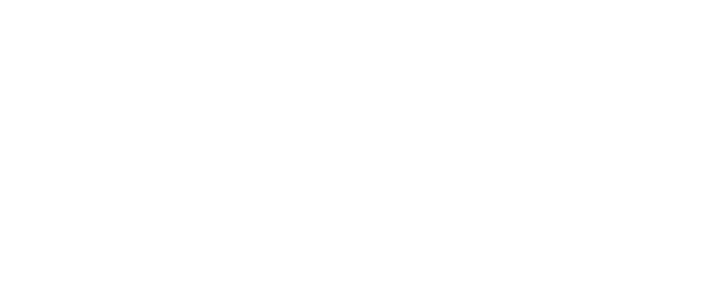
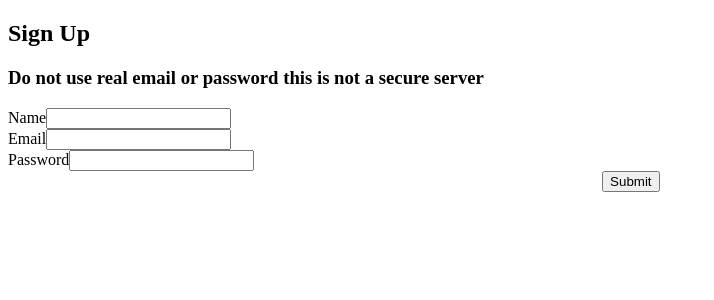
Before and after one commit to NateMail/manager-client, a React (Create React App) app: page /signup in a window 1280 px wide. Shown: the top 300 px of the page, without its empty margins (0-714 px from the left). Built offline with nearby package versions, Linux system fonts and the light colour scheme.

Commit message:
Sign in and Sign up

```diff
--- a/package.json
+++ b/package.json
@@ -6,6 +6,7 @@
     "@testing-library/jest-dom": "^4.2.4",
     "@testing-library/react": "^9.5.0",
     "@testing-library/user-event": "^7.2.1",
+    "dotenv": "^8.2.0",
     "lodash": "^4.17.15",
     "react": "^16.13.1",
     "react-dom": "^16.13.1",
--- /dev/null
+++ b/src/Components/auth/index.js
@@ -0,0 +1,59 @@
+export const signup = (user) => {
+  return fetch(`http://localhost:8000/signup`, {
+    method: "POST",
+    headers: {
+      Accept: "application/json",
+      "Content-Type": "application/json",
+    },
+    body: JSON.stringify(user),
+  })
+    .then((response) => {
+      return response.json();
+    })
+    .catch((error) => console.log(error));
+};
+
+export const signin = (user) => {
+  return fetch(`http://localhost:8000/signin`, {
+    method: "POST",
+    headers: {
+      Accept: "application/json",
+      "Content-Type": "application/json",
+    },
+    body: JSON.stringify(user),
+  })
+    .then((response) => {
+      return response.json();
+    })
+    .catch((error) => console.log(error));
+};
+
+export const authenticate = (jwt, next) => {
+  if (typeof window !== "undefined") {
+    localStorage.setItem("jwt", JSON.stringify(jwt));
+    next();
+  }
+};
+
+export const signout = (next) => {
+  if (typeof window !== "undefined") localStorage.removeItem("jwt");
+  next();
+  return fetch(`http://localhost:8000/signout`, {
+    method: "GET",
+  })
+    .then((response) => {
+      return response.json();
+    })
+    .catch((error) => console.log(error));
+};
+
+export const isAuthenticated = () => {
+  if (typeof window == "undefined") {
+    return false;
+  }
+  if (localStorage.getItem("jwt")) {
+    return JSON.parse(localStorage.getItem("jwt"));
+  } else {
+    return false;
+  }
+};
--- /dev/null
+++ b/src/Components/user/SignIn.js
@@ -0,0 +1,99 @@
+import React, { Component } from "react";
+import { Redirect } from "react-router-dom";
+import { signin, authenticate } from "../auth";
+
+class Signin extends Component {
+  constructor() {
+    super();
+    this.state = {
+      email: "",
+      password: "",
+      error: "",
+      redirectToRefer: false,
+      loading: false,
+    };
+  }
+
+  handleChange = (name) => (event) => {
+    this.setState({ error: "" });
+    this.setState({ [name]: event.target.value });
+  };
+
+  clickSubmit = (event) => {
+    event.preventDefault();
+    this.setState({ loading: true });
+    const { email, password } = this.state;
+
+    const user = {
+      email,
+      password,
+    };
+    signin(user).then((data) => {
+      if (data.error) {
+        this.setState({ error: data.error, loading: false });
+      } else {
+        authenticate(data, () => {
+          this.setState({ redirectToRefer: true });
+        });
+      }
+    });
+  };
+
+  render() {
+    const { email, password, error, redirectToRefer, loading } = this.state;
+    if (redirectToRefer) {
+      return <Redirect to="/" />;
+    }
+    return (
+      <div>
+        <h2>Sign In</h2>
+        <h3>Do not use real email or password this is not a secure server</h3>
+
+        <div
+          className="alert alert-danger"
+          style={{ display: error ? "" : "none" }}
+        >
+          {error}
+        </div>
+
+        {loading ? (
+          <div className="jumbotron text-center">
+            <h2>Loading...</h2>
+          </div>
+        ) : (
+          ""
+        )}
+
+        <form>
+          <div className="form-group">
+            <label>Email</label>
+            <input
+              onChange={this.handleChange("email")}
+              type="text"
+              className="form-control"
+              value={email}
+            />
+          </div>
+          <div className="form-group">
+            <label>Password</label>
+            <input
+              onChange={this.handleChange("password")}
+              type="password"
+              className="form-control"
+              value={password}
+            />
+          </div>
+          <button
+            onClick={this.clickSubmit}
+            className="btn btn-raised btn-primary"
+            style={{ margin: "0px 47%" }}
+          >
+            Submit
+          </button>
+        </form>
+      </div>
+    );
+  }
+}
+
+export default Signin;
--- /dev/null
+++ b/src/Components/user/SignUp.js
@@ -0,0 +1,108 @@
+import React, { Component } from "react";
+import { signup } from "../auth";
+import { Link } from "react-router-dom";
+
+class Signup extends Component {
+  constructor() {
+    super();
+    this.state = {
+      name: "",
+      email: "",
+      password: "",
+      error: "",
+      open: false,
+    };
+  }
+
+  handleChange = (name) => (event) => {
+    this.setState({ error: "" });
+    this.setState({ [name]: event.target.value });
+  };
+
+  clickSubmit = (event) => {
+    event.preventDefault();
+
+    const { name, email, password } = this.state;
+
+    const user = {
+      name,
+      email,
+      password,
+    };
+    signup(user).then((data) => {
+      if (data.error) this.setState({ error: data.error });
+      else
+        this.setState({
+          error: "",
+          name: "",
+          email: "",
+          password: "",
+          open: true,
+        });
+    });
+  };
+
+  render() {
+    const { name, email, password, error, open } = this.state;
+    return (
+      <div>
+        <h2>Sign Up</h2>
+        <h3>Do not use real email or password this is not a secure server</h3>
+
+        <div
+          className="alert alert-primary"
+          style={{ display: error ? "" : "none" }}
+        >
+          {error}
+        </div>
+
+        <div
+          className="alert alert-info"
+          style={{ display: open ? "" : "none" }}
+        >
+          New Account successfully created. Please{" "}
+          <Link to="/signin">Sign In</Link>
+        </div>
+
+        <form>
+          <div>
+            <label>Name</label>
+            <input
+              onChange={this.handleChange("name")}
+              type="text"
+              className="form-control"
+              value={name}
+            />
+          </div>
+          <div>
+            <label>Email</label>
+            <input
+              onChange={this.handleChange("email")}
+              type="text"
+              className="form-control"
+              value={email}
+            />
+          </div>
+          <div>
+            <label>Password</label>
+            <input
+              onChange={this.handleChange("password")}
+              type="password"
+              className="form-control"
+              value={password}
+            />
+          </div>
+          <button
+            onClick={this.clickSubmit}
+            className="btn btn-raised btn-primary"
+            style={{ margin: "0px 47%" }}
+          >
+            Submit
+          </button>
+        </form>
+      </div>
+    );
+  }
+}
+
+export default Signup;
--- a/src/MainRouter.js
+++ b/src/MainRouter.js
@@ -1,11 +1,15 @@
 import React from "react";
 import { Route, Switch } from "react-router-dom";
 import Home from "../src/Components/Home";
+import SignUp from "../src/Components/user/SignUp";
+import SignIn from "../src/Components/user/SignIn";
 
 const MainRouter = () => (
   <div>
     <Switch>
       <Route exact path="/" component={Home} />
+      <Route exact path="/signup" component={SignUp} />
+      <Route exact path="/signin" component={SignIn} />
     </Switch>
   </div>
 );
```
Also changed, not shown: notes.txt (added), 1 other file (tests, documents, lock files or other folders).
